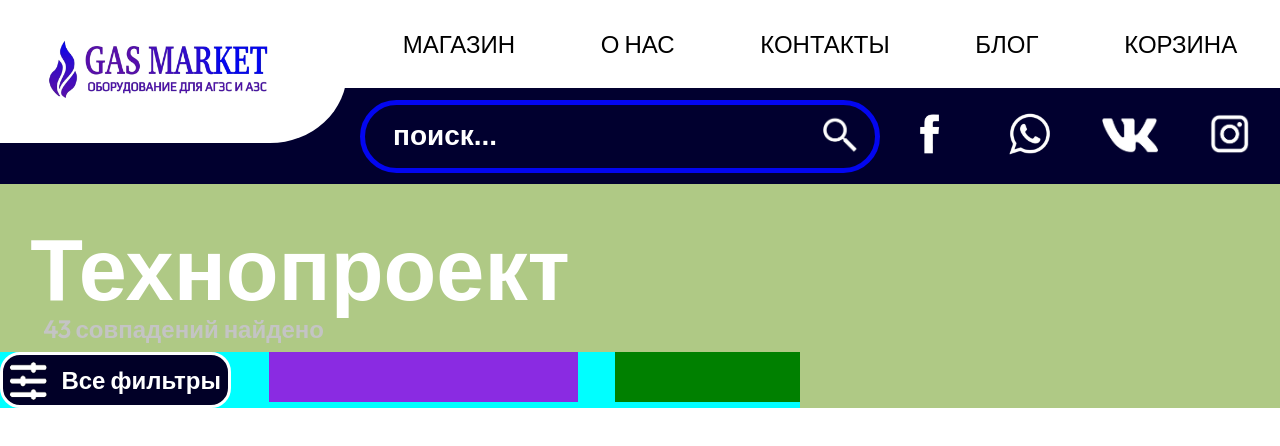
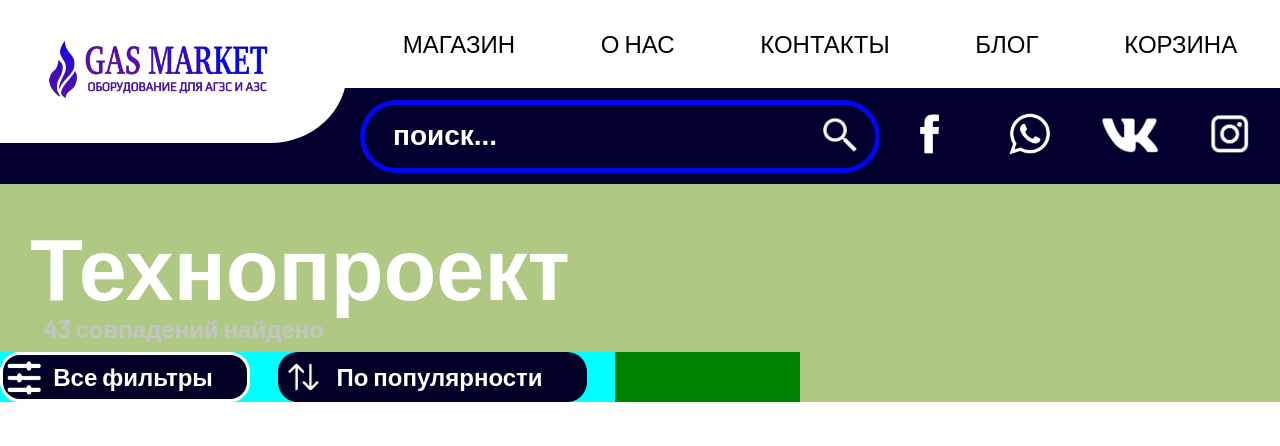
Before and after one commit to Danila267/azsk, a Vue app: page /catalog in a window 1280 px wide. Shown: the top 446 px of the page. Built offline with nearby package versions, Linux system fonts and the light colour scheme.

Commit message:
Catalog sorting button

```diff
--- a/src/components/LogMain.vue
+++ b/src/components/LogMain.vue
@@ -9,7 +9,8 @@
                     <p class="logmain__block__sortblock__filter__text">Все фильтры</p>
                 </div>
                 <div class="logmain__block__sortblock__sorting">
-
+                    <img src="../assets/catalog/sorting3.png" alt="" class="logmain__block__sortblock__sorting__img">
+                    <p class="logmain__block__sortblock__sorting__text">По популярности</p>
                 </div>
                 <div class="logmain__block__sortblock__catcheck">
 
@@ -84,16 +85,19 @@
     justify-content:space-between;
 }
 .logmain__block__sortblock__filter {
-    flex-basis: 225px;
+    flex-basis: 250px;
     height: 50px;
     position: relative;
     display: flex;
     background-color: #010027;
     border-radius: 20px;
     border: 3px solid #ffffff;
+    box-sizing: border-box;
+    min-width: 0;
+    flex-wrap: nowrap;
 }
 .logmain__block__sortblock__filter__img {
-    width: 50px;
+    flex-basis: 50px;
     height: auto;
     position: relative;
     display: flex;
@@ -110,15 +114,43 @@
     font-family: 'Outfit', sans-serif;
     padding: 0;
     padding-left: 0.35em;
+    padding-right: 60px;
     align-self: center;
     box-sizing: border-box;
+    min-width: 0px;
+    flex-wrap: nowrap;
+    overflow: hidden;
+    white-space: nowrap;
 }
 .logmain__block__sortblock__sorting {
     flex-basis: 309px;
     height: 50px;
     position: relative;
     display: flex;
-    background-color: blueviolet;
+    // background-color: blueviolet;
+    background-color: #010027;
+    border-radius: 20px;
+}
+.logmain__block__sortblock__sorting__img {
+    width: 50px;
+    height: auto;
+    position: relative;
+    display: flex;
+    object-fit: contain;
+}
+.logmain__block__sortblock__sorting__text {
+    width: auto;
+    height: auto;
+    position: relative;
+    display: flex;
+    color: #FFFFFF;
+    font-size: 1.5em;
+    font-weight: bold;
+    font-family: 'Outfit', sans-serif;
+    padding: 0;
+    padding-left: 0.35em;
+    align-self: center;
+    box-sizing: border-box;
 }
 .logmain__block__sortblock__catcheck {
     flex-basis: 185px;
```
